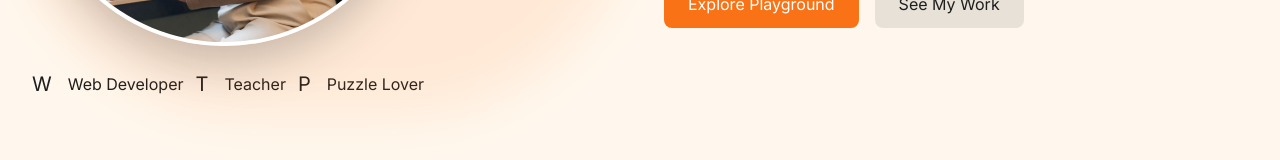
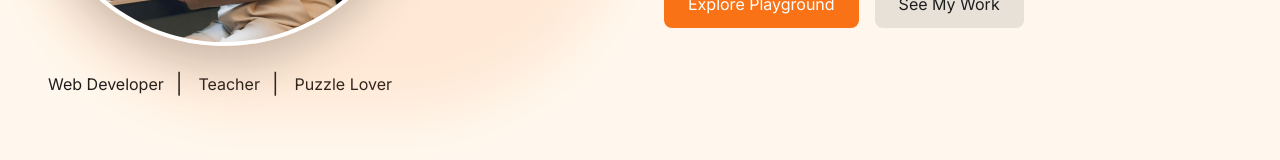
Before and after one commit to dianeatienza/e-portfolio-2025, a Next.js app: page / in a window 1280 px wide. Shown: the part 584-744 px from the top of the page. Built offline with nearby package versions, Linux system fonts and the light colour scheme.

Commit message:
Update page.tsx

```diff
--- a/src/app/page.tsx
+++ b/src/app/page.tsx
@@ -43,13 +43,13 @@ export default function Home() {
                 {/* Role badges below the photo */}
                 <div className="flex flex-wrap justify-center lg:justify-start gap-3 mt-6">
                   <div className="flex items-center gap-2">
-                    <span className="text-xl mr-2">W</span> Web Developer
+                    <span className="text-xl mr-2"></span> Web Developer
                   </div>
                   <div className="flex items-center gap-2">
-                    <span className="text-xl mr-2">T</span> Teacher
+                    <span className="text-xl mr-2">|</span> Teacher
                   </div>
                   <div className="flex items-center gap-2">
-                    <span className="text-xl mr-2">P</span> Puzzle Lover
+                    <span className="text-xl mr-2">|</span> Puzzle Lover
                   </div>
                 </div>
               </div>
```
